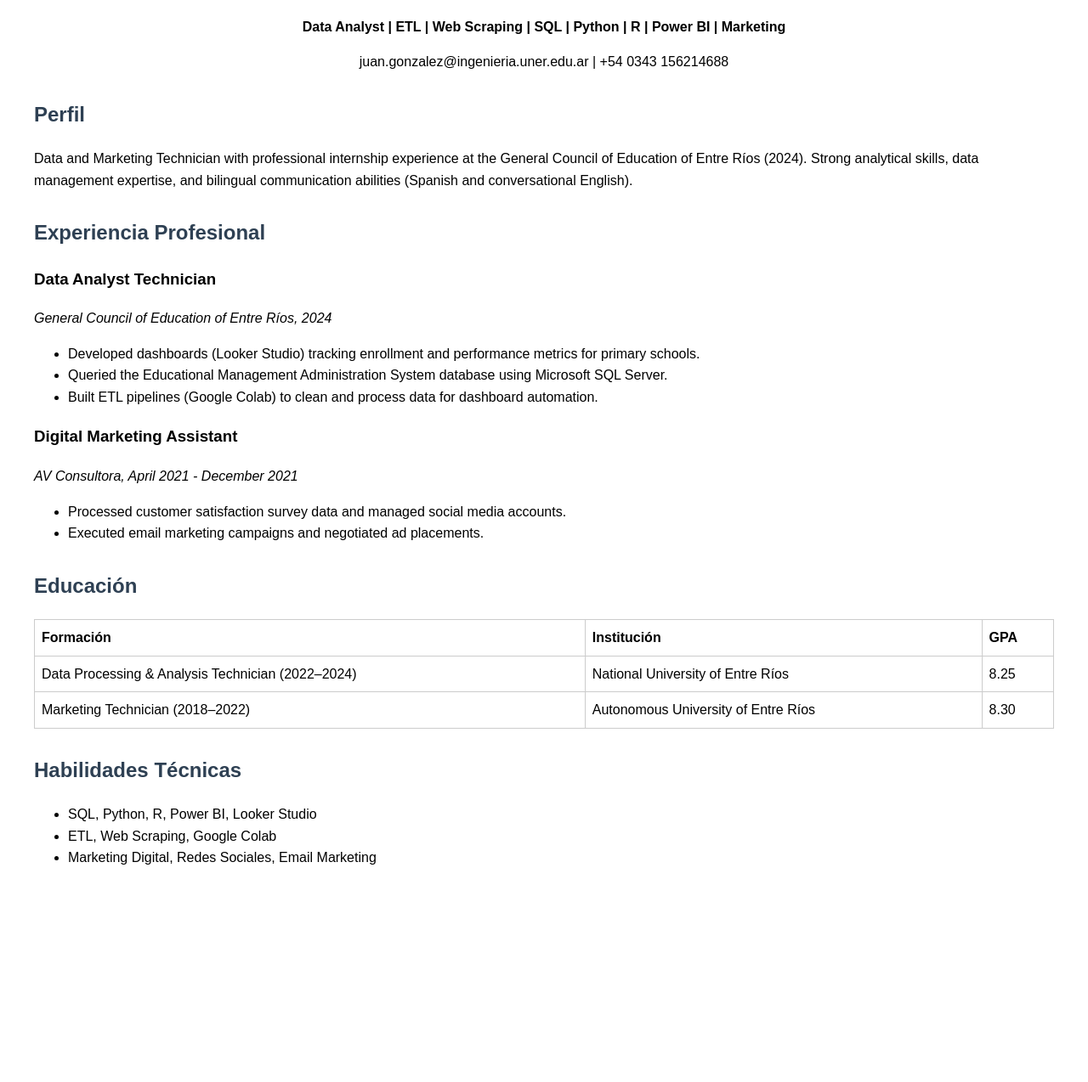
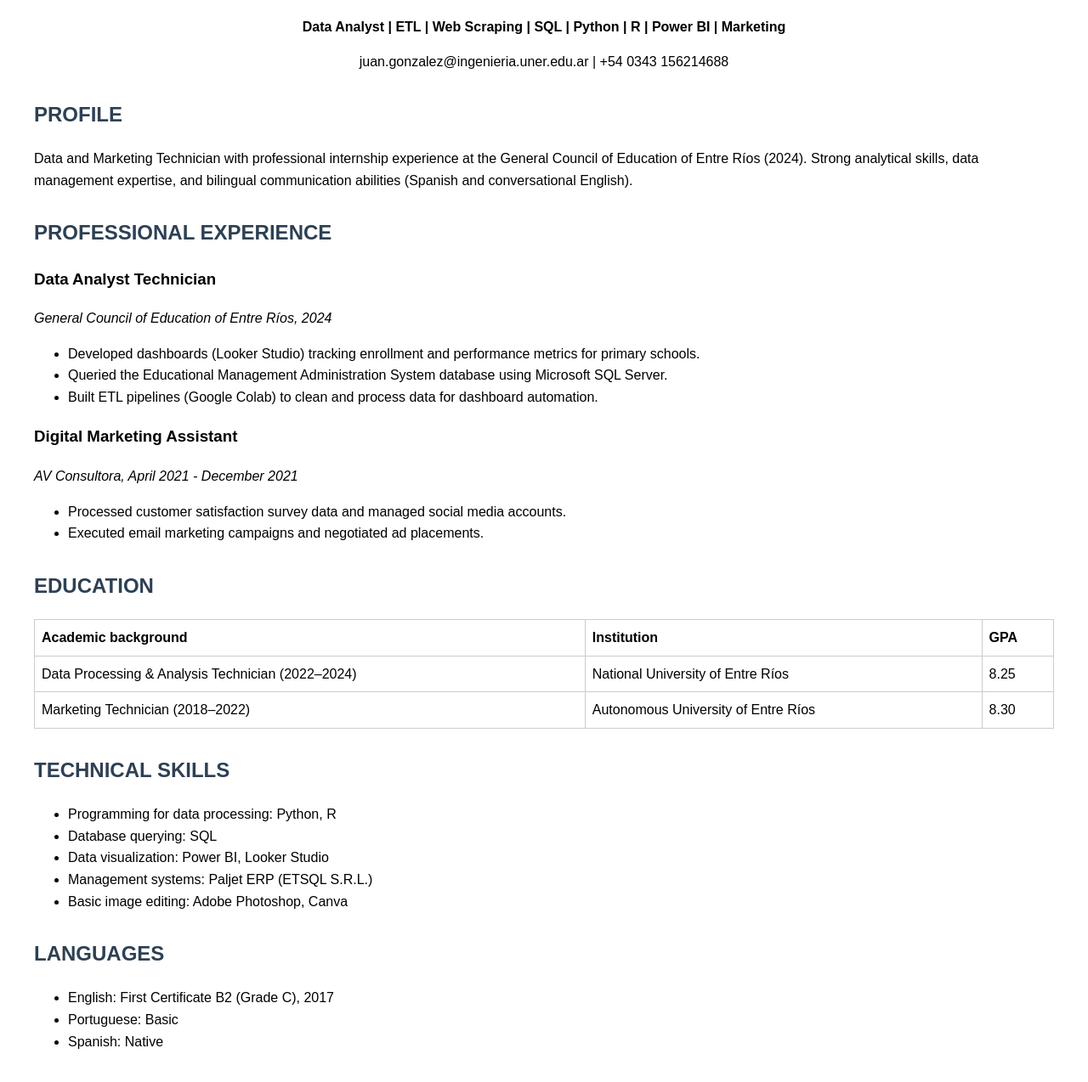
Before and after one commit to JuanPabloGnz/JuanPabloGnz.github.io, a plain HTML site: page index.html in a window 1280 px wide. Shown: the part 94-1368 px from the top of the page at 85% size. Before the commit the page ends 1157 px from the top, so only its background shows below. Drawn offline with Linux system fonts and the light colour scheme.

Commit message:
Modificacion del archivo index

```diff
--- a/index.html
+++ b/index.html
@@ -19,7 +19,7 @@
     <p class="center">juan.gonzalez@ingenieria.uner.edu.ar | +54 0343 156214688</p>
 
     <div class="section">
-        <h2>Perfil</h2>
+        <h2>PROFILE</h2>
         <p>
             Data and Marketing Technician with professional internship experience at the General Council of Education of Entre Ríos (2024).
             Strong analytical skills, data management expertise, and bilingual communication abilities (Spanish and conversational English).
@@ -27,7 +27,7 @@
     </div>
 
     <div class="section">
-        <h2>Experiencia Profesional</h2>
+        <h2>PROFESSIONAL EXPERIENCE</h2>
         <h3>Data Analyst Technician</h3>
         <em>General Council of Education of Entre Ríos, 2024</em>
         <ul>
@@ -45,11 +45,11 @@
     </div>
 
     <div class="section">
-        <h2>Educación</h2>
+        <h2>EDUCATION</h2>
         <table>
             <tr>
-                <th>Formación</th>
-                <th>Institución</th>
+                <th>Academic background</th>
+                <th>Institution</th>
                 <th>GPA</th>
             </tr>
             <tr>
@@ -66,11 +66,22 @@
     </div>
 
     <div class="section">
-        <h2>Habilidades Técnicas</h2>
+        <h2>TECHNICAL SKILLS</h2>
         <ul>
-            <li>SQL, Python, R, Power BI, Looker Studio</li>
-            <li>ETL, Web Scraping, Google Colab</li>
-            <li>Marketing Digital, Redes Sociales, Email Marketing</li>
+            <li>Programming for data processing: Python, R</li>
+            <li>Database querying: SQL</li>
+            <li>Data visualization: Power BI, Looker Studio</li>
+            <li>Management systems: Paljet ERP (ETSQL S.R.L.)</li>
+            <li>Basic image editing: Adobe Photoshop, Canva</li>
+        </ul>
+    </div>
+
+    <div class="section">
+        <h2>LANGUAGES</h2>
+        <ul>
+            <li>English: First Certificate B2 (Grade C), 2017</li>
+            <li>Portuguese: Basic</li>
+            <li>Spanish: Native</li>
         </ul>
     </div>
 </body>
```
Also changed, not shown: CNAME.txt (added).
